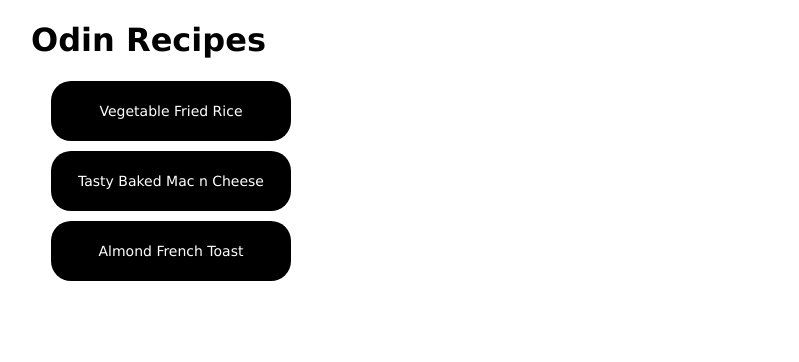
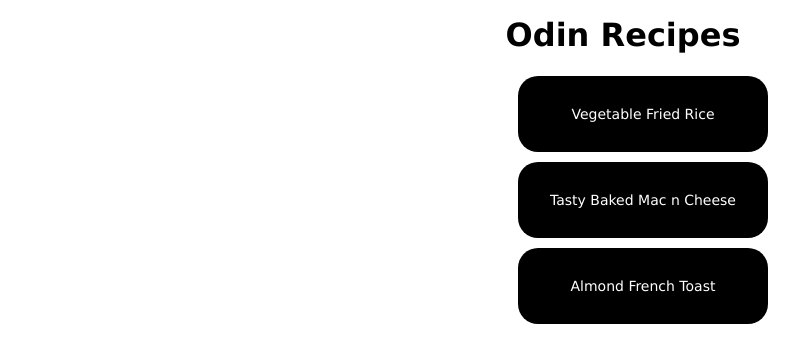
Before and after one commit to nox1d/odin-recipes, a plain HTML site: page index.html in a window 1280 px wide. Shown: the whole page, without its empty margins (17-816 px from the left). Drawn offline with Linux system fonts and the light colour scheme.

Commit message:
Add alternative box model and center elements

```diff
--- a/styles.css
+++ b/styles.css
@@ -1,13 +1,29 @@
+html {
+    box-sizing: border-box;
+  }
+  *,
+  *::before,
+  *::after {
+    box-sizing: inherit;
+  }
+
+
 * {
     font-family: Verdana, sans-serif;
     font-size: 14px;
 }
 
+div {
+    width: 500px;
+    margin: 0 auto;
+}
+
 /* title */
 h1 {
     font-size: 32px;
-    text-align: left;
-    margin-left: 40px;
+    text-align: center;
+    padding: 8px;
+    margin: 0px auto;
 }
 
 h1:hover {
@@ -27,9 +43,8 @@ h2 {
     list-style: none;
     background-color: black;
     border-radius: 20px;
-    margin-bottom: 10px;
-    margin-left: 20px;
-    width: 240px;
+    margin: 10px auto;
+    width: 250px;
     line-height: 60px;
     text-align: center;
 }
@@ -37,6 +52,7 @@ h2 {
 #buttons li a {
     text-decoration: none;
     color: white;
+    padding: 8px;
     display: block;
 }
 
```
